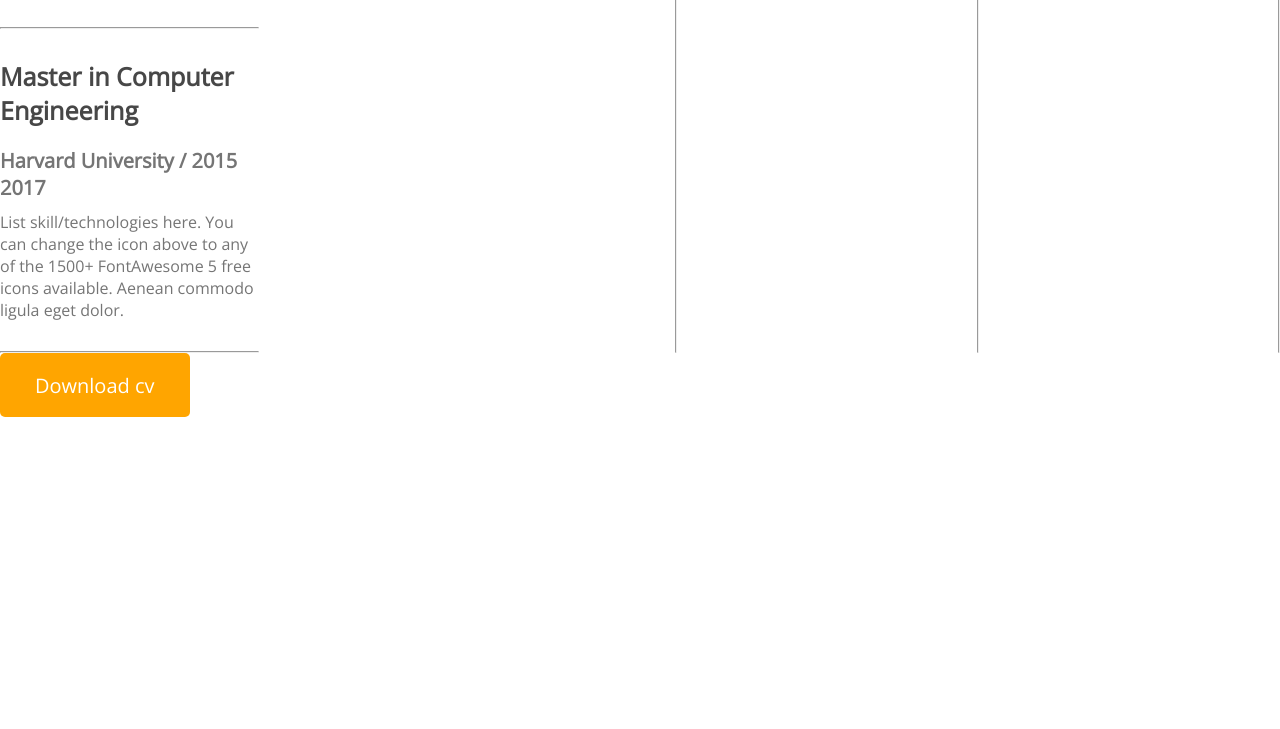
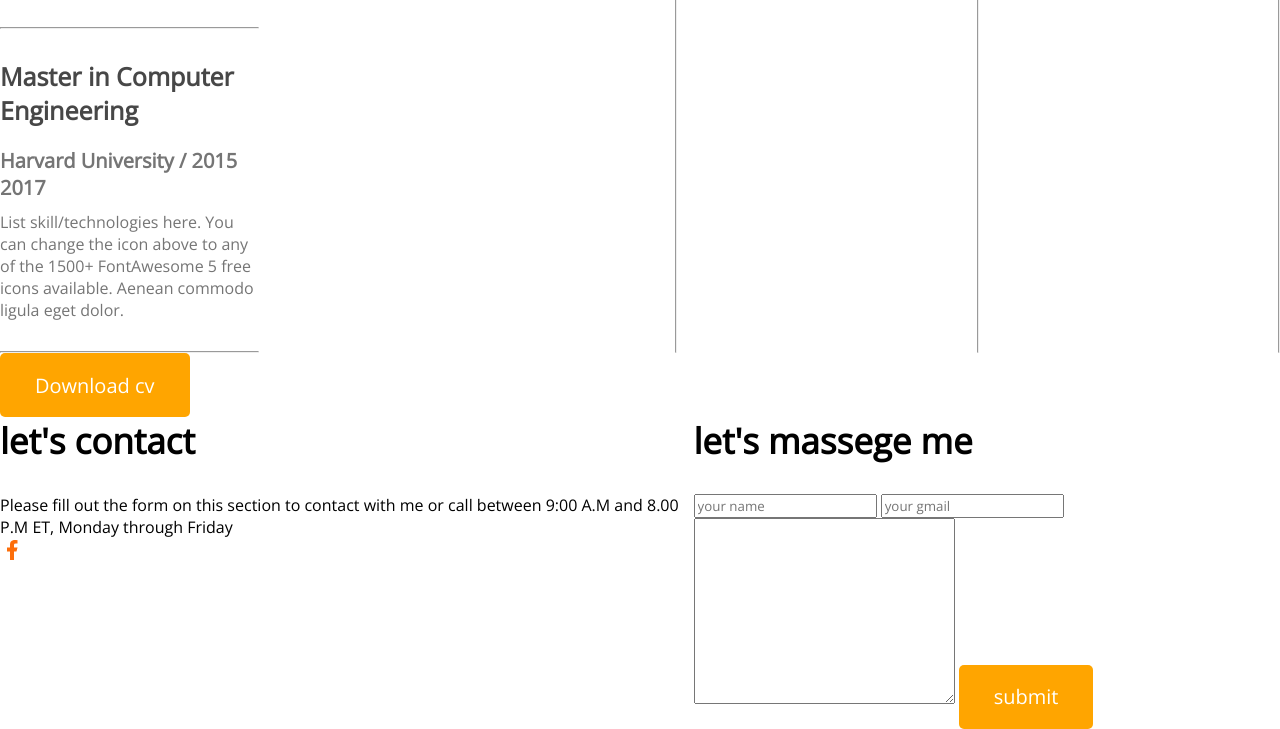
Before and after one commit to sabbirrahman64/developer-portfolio, a plain HTML site: page developer-portfolio/index.html in a window 1280 px wide. Shown: the part 2190-2919 px from the top of the page. Before the commit the page ends 2607 px from the top, so only its background shows below. Drawn offline with nearby package versions, Linux system fonts and the light colour scheme.

```diff
--- a/developer-portfolio/index.html
+++ b/developer-portfolio/index.html
@@ -146,6 +146,27 @@
             <button class="btn-primary">Download cv</button>
           </div>
          </section>
+         <section class="contact">
+            <div>
+              <h3 class="section-title">let's contact</h3>
+              <p>
+                Please fill out the form on this section to contact with me or call between
+9:00 A.M and 8.00 P.M ET, Monday through Friday
+              </p>
+              <a href="">
+                <img src="/images/icons/facebook.png" alt="">
+              </a>
+            </div>
+            <div>
+                <h3 class="section-title">let's massege me</h3>
+                <form action="">
+                    <input type="text" name="" id="" placeholder="your name">
+                    <input type="text" name="" id="" placeholder="your gmail">
+                    <textarea name="" id="" cols="30" rows="10"></textarea>
+                    <input class="btn-primary" type="submit" value="submit">
+                </form>
+            </div>
+         </section>
     </main>
     <footer>
 
--- a/developer-portfolio/stayels/portfolio.css
+++ b/developer-portfolio/stayels/portfolio.css
@@ -112,10 +112,6 @@
     margin-bottom: 20px;
 }
 /*resume*/
-.resume-conten{
-    display: flex;
-    gap: 20px;
-}
 .resume .title{
    font-weight: 700px;
    font-size: 25px;
@@ -132,7 +128,18 @@
 .resume .description{
   color: #757575;
 }
+.resume-conten{
+    display: flex;
+    gap: 20px;
+}
 .resume-item{
     margin-top: 30px;
     margin-bottom: 30px;
 }
+/*contact stayels*/
+.contact .section-title{
+  text-align: left;
+}
+.contact{
+    display: flex;
+}
```
